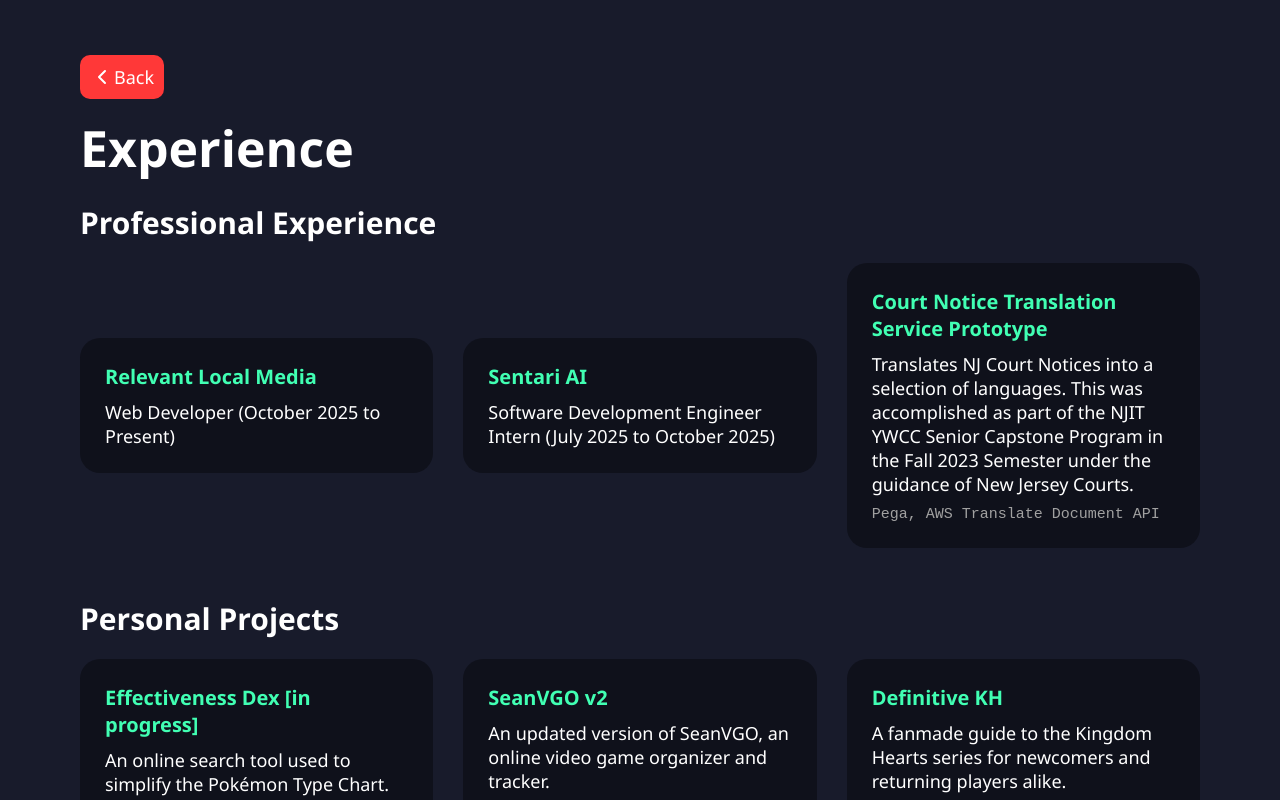
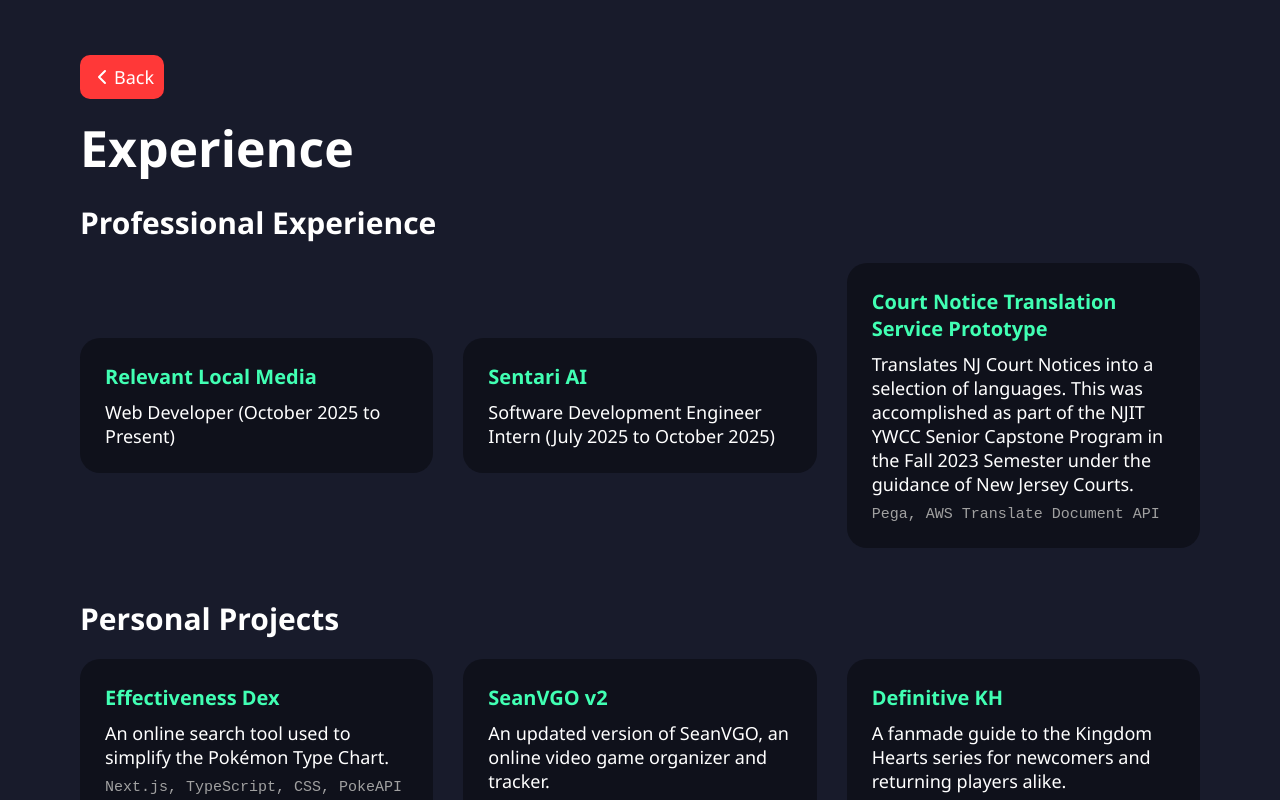
Before and after one commit to snaramirez872/seanramirez, a Next.js app: page /experience in a window 1280 px wide. Shown: the top 800 px of the page. Built offline with nearby package versions, Linux system fonts and the light colour scheme.

Commit message:
updated project title

```diff
--- a/src/app/experience/page.tsx
+++ b/src/app/experience/page.tsx
@@ -37,7 +37,7 @@ export default function ProjectsPage() {
                         <section className="personal-grid">
                             <PersonalProjectCards
                                 url="https://effectiveness-dex.vercel.app"
-                                title="Effectiveness Dex [in progress]"
+                                title="Effectiveness Dex"
                                 techList="Next.js, TypeScript, CSS, PokeAPI"
                             >
                                 <p className="description">
```
